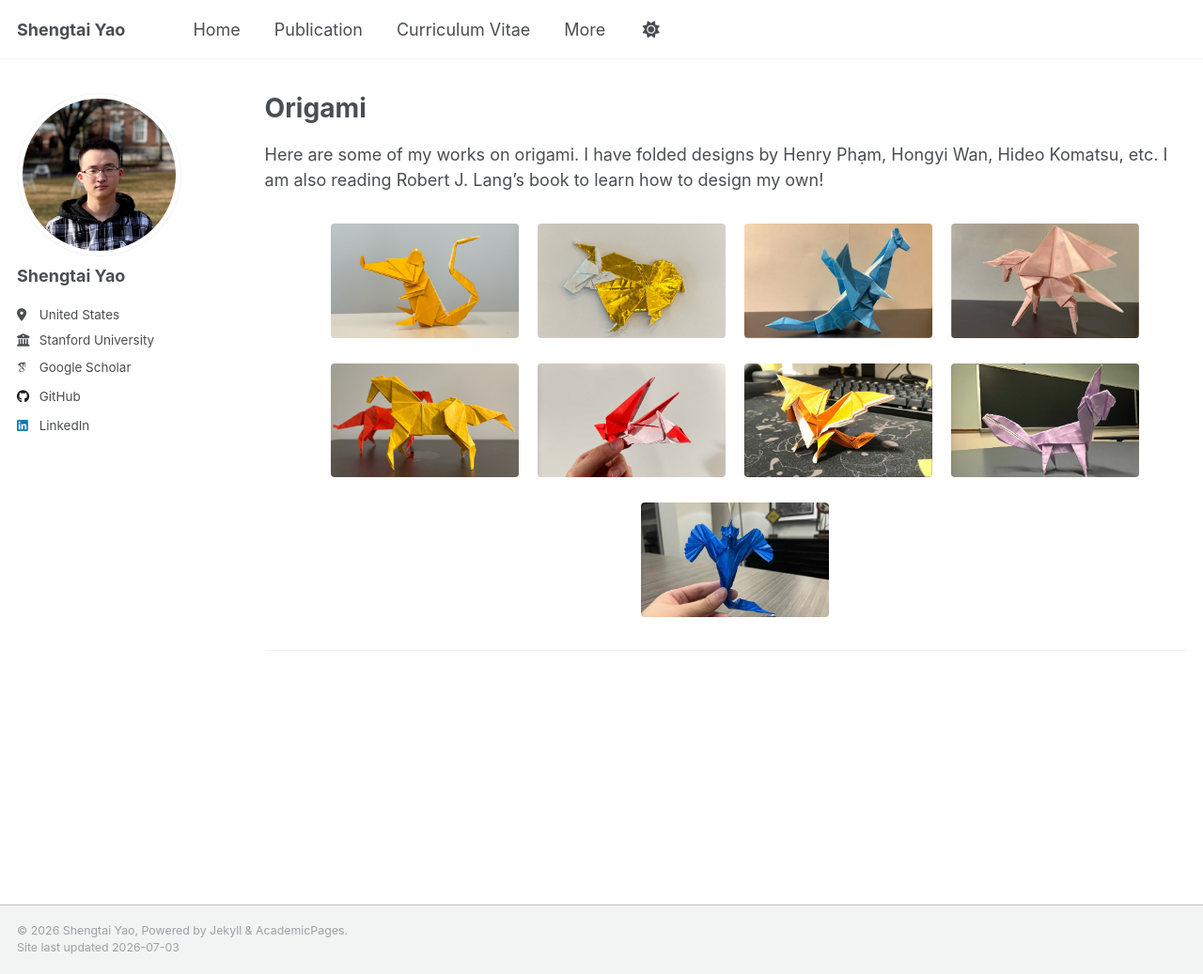
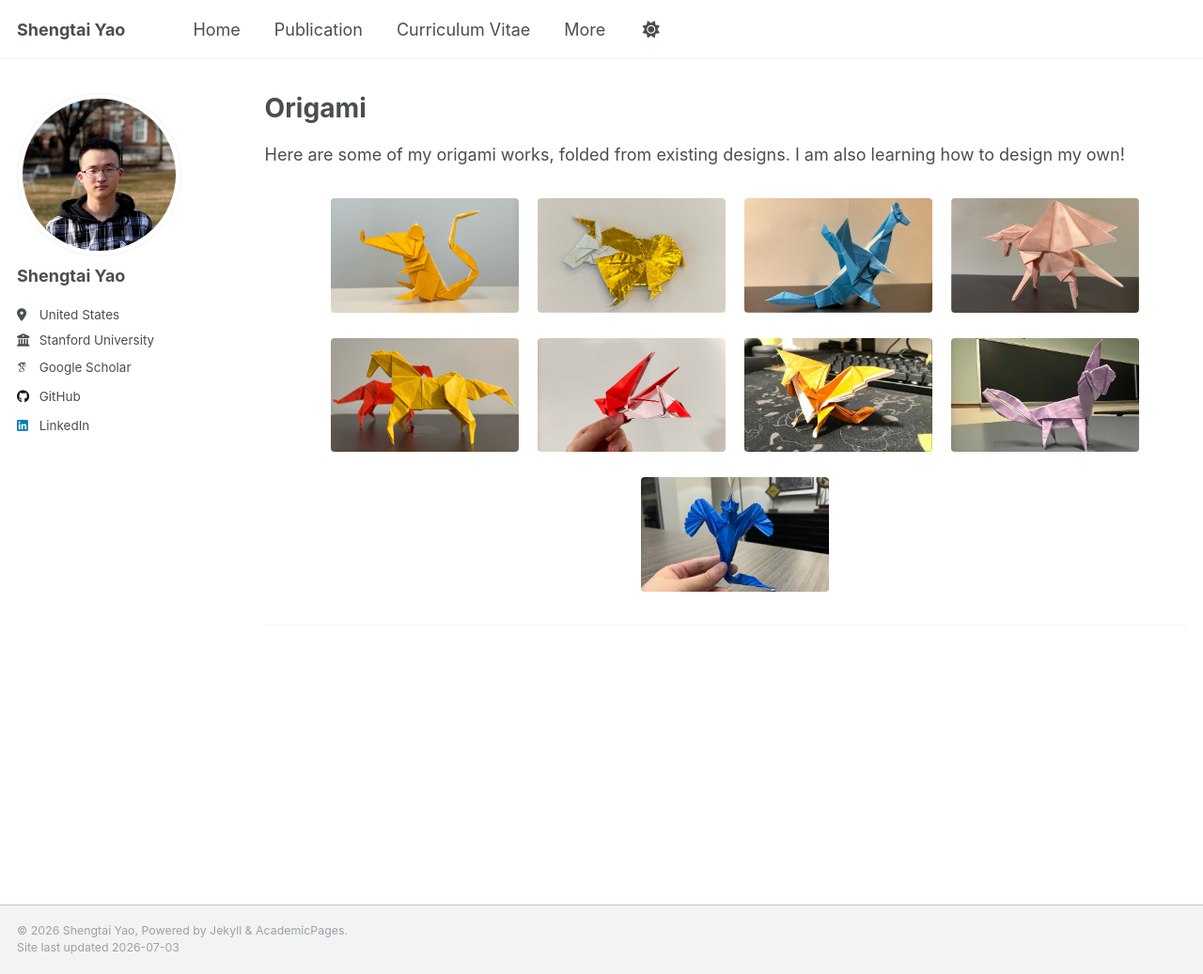
Before and after one commit to Yaoshengtai/Yaoshengtai.github.io, a Jekyll site: the page built from _pages/origami.md, in a window 1280 px wide and 1037 px high. Shown: the whole window at 94% size. Built offline with Jekyll 4.4.1, drawn with Linux system fonts in a browser that asks for light colours; some web fonts are replaced.

Commit message:
Update origami.md

```diff
--- a/_pages/origami.md
+++ b/_pages/origami.md
@@ -6,7 +6,7 @@ author_profile: true
 
 ---
 
-Here are some of my works on origami. I have folded designs by Henry Phạm, Hongyi Wan, Hideo Komatsu, etc. I am also reading Robert J. Lang's book to learn how to design my own!
+Here are some of my origami works, folded from existing designs. I am also learning how to design my own!
 
 
 <div style="margin-left:20px; text-align: center;">
```
